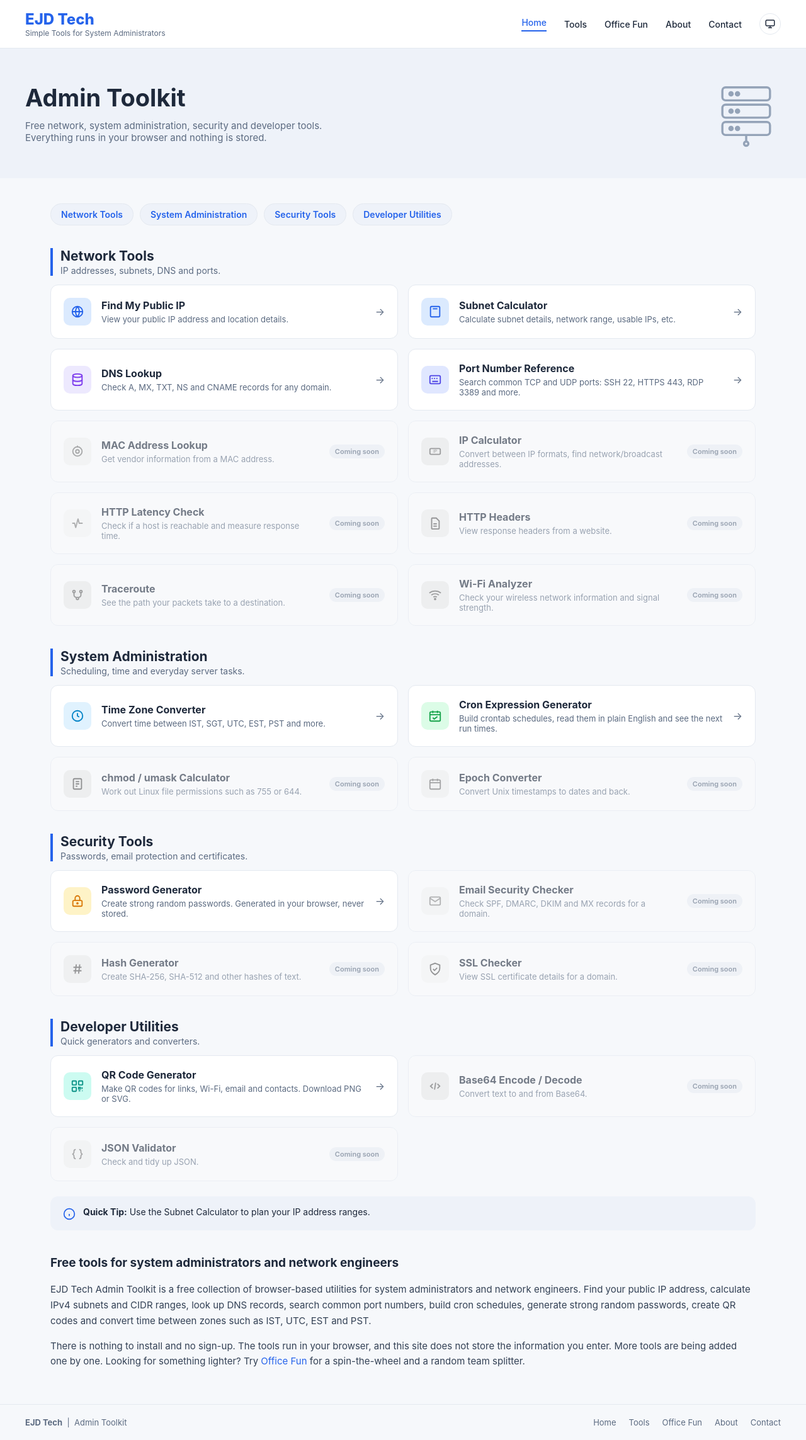
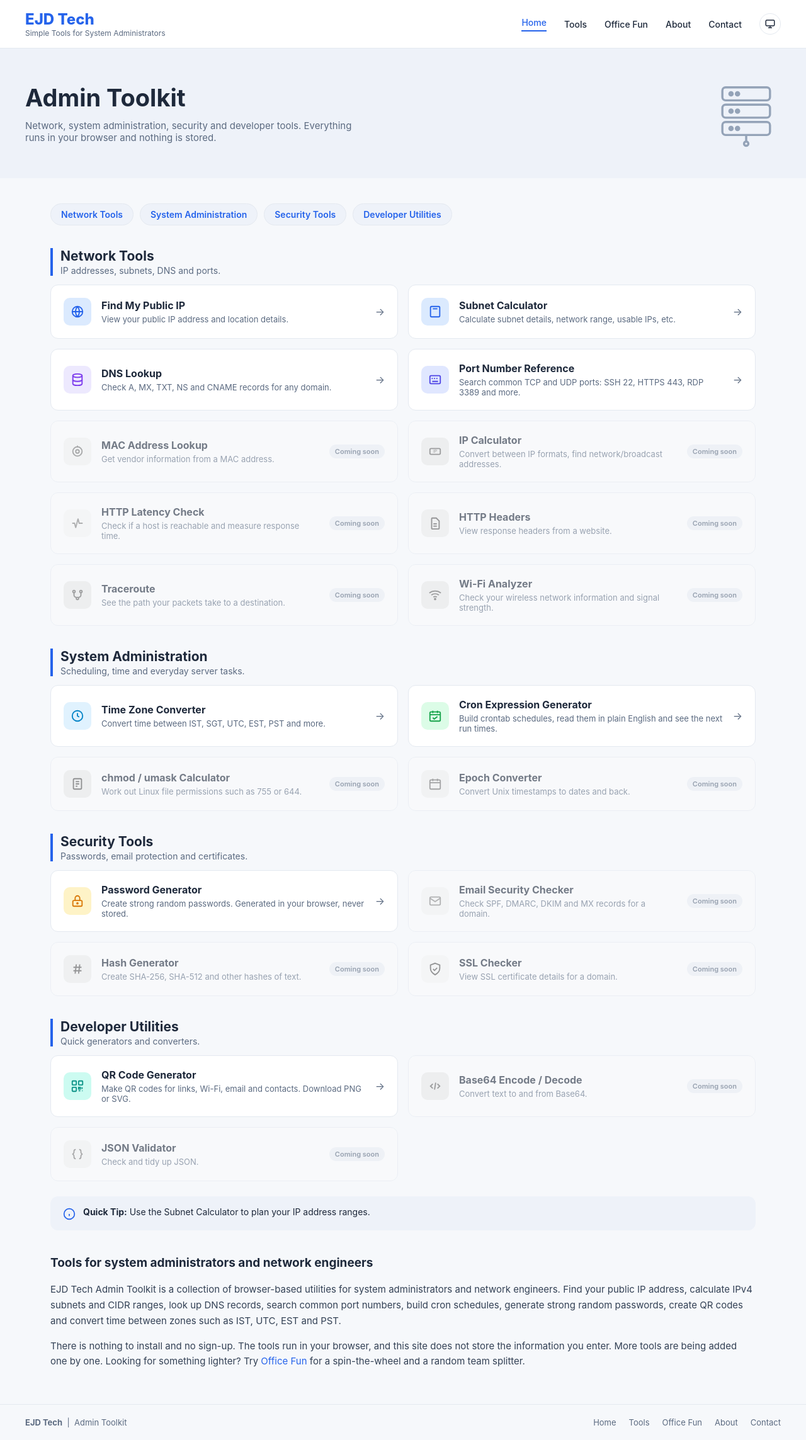
Before and after one commit to ejdtech/network-tools, a plain HTML site: page index.html in a window 1280 px wide. Shown: the whole page at 63% size. Drawn offline with Linux system fonts and the light colour scheme.

Commit message:
Remove Free

```diff
--- a/index.html
+++ b/index.html
@@ -38,7 +38,7 @@
 <section class="hero">
   <div>
     <h2>Admin Toolkit</h2>
-    <p>Free network, system administration, security and developer tools. Everything runs in your browser and nothing is stored.</p>
+    <p>Network, system administration, security and developer tools. Everything runs in your browser and nothing is stored.</p>
   </div>
   <svg viewBox="0 0 64 64" fill="none" stroke="currentColor" stroke-width="2"><rect x="10" y="8" width="44" height="12" rx="3"/><circle cx="18" cy="14" r="1.5" fill="currentColor"/><circle cx="24" cy="14" r="1.5" fill="currentColor"/><rect x="10" y="24" width="44" height="12" rx="3"/><circle cx="18" cy="30" r="1.5" fill="currentColor"/><circle cx="24" cy="30" r="1.5" fill="currentColor"/><rect x="10" y="40" width="44" height="12" rx="3"/><circle cx="18" cy="46" r="1.5" fill="currentColor"/><circle cx="24" cy="46" r="1.5" fill="currentColor"/><line x1="32" y1="52" x2="32" y2="58"/><circle cx="32" cy="60" r="2"/></svg>
 </section>
@@ -253,8 +253,8 @@
   </div>
 
   <section class="home-about">
-    <h3>Free tools for system administrators and network engineers</h3>
-    <p>EJD Tech Admin Toolkit is a free collection of browser-based utilities for system administrators and network engineers. Find your public IP address, calculate IPv4 subnets and CIDR ranges, look up DNS records, search common port numbers, build cron schedules, generate strong random passwords, create QR codes and convert time between zones such as IST, UTC, EST and PST.</p>
+    <h3>Tools for system administrators and network engineers</h3>
+    <p>EJD Tech Admin Toolkit is a collection of browser-based utilities for system administrators and network engineers. Find your public IP address, calculate IPv4 subnets and CIDR ranges, look up DNS records, search common port numbers, build cron schedules, generate strong random passwords, create QR codes and convert time between zones such as IST, UTC, EST and PST.</p>
     <p>There is nothing to install and no sign-up. The tools run in your browser, and this site does not store the information you enter. More tools are being added one by one. Looking for something lighter? Try <a href="fun.html">Office Fun</a> for a spin-the-wheel and a random team splitter.</p>
   </section>
 </main>
```
Also changed, not shown: about.html (+1 -1 lines), fun.html (+2 -2 lines).
